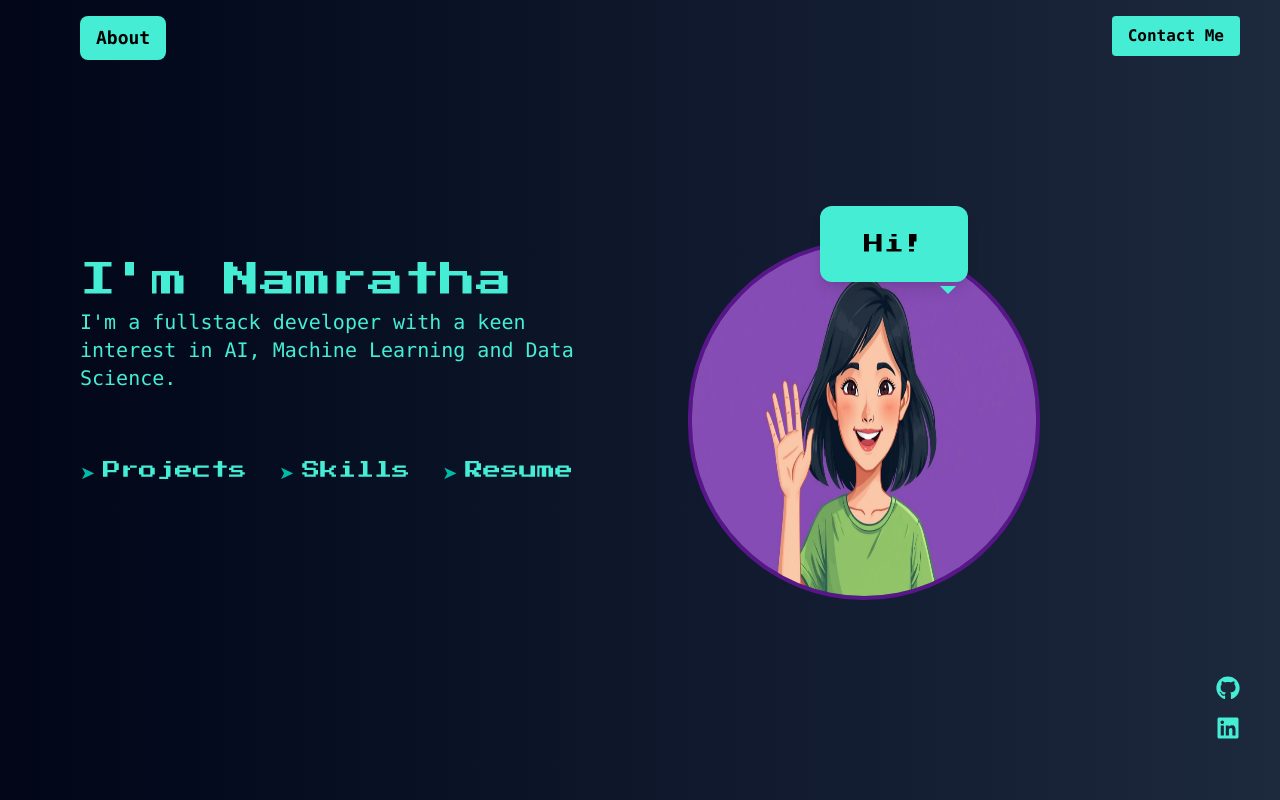
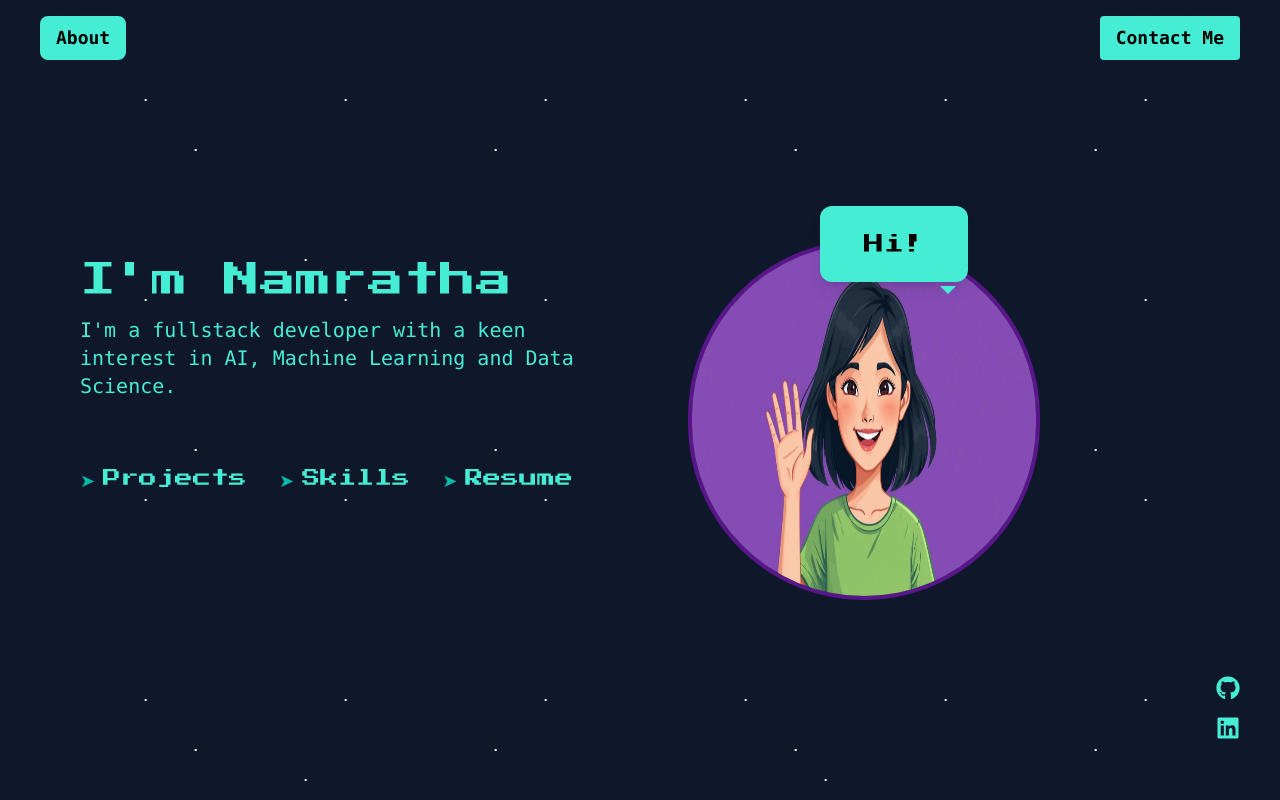
Before and after one commit to NamrathaPed/Portfolio, a React (Vite) app: page / in a window 1280 px wide. Built offline with nearby package versions, Linux system fonts and the light colour scheme.

Commit message:
Added about and Contact page

```diff
--- a/src/App.jsx
+++ b/src/App.jsx
@@ -1,12 +1,12 @@
 import './index.css'
 import Hero from './components/Hero'
-import Contact from './components/Contact'
+//import Contact from './components/Contact'
+//import About from './components/About'
 export const App = () => {
   return (
-    <div className="min-h-screen bg-gray-900 text-teal-300 font-mono overflow-x-hidden">
+    <div className="min-h-screen text-teal-300 font-mono overflow-x-hidden">
       {/* Hero Section */}
       <Hero />
-      <Contact />
     </div>
   );
 }
--- a/src/components/About.jsx
+++ b/src/components/About.jsx
@@ -0,0 +1,22 @@
+import {Tile} from "./tile";
+import "./starry.css";
+export const About=()=> {
+    return (
+        <section className="flex min-h-screen starry-bg bg-gradient-to-r from-slate-950 via-slate-900 to-slate-800">
+
+
+        <Tile
+        title= "About Me"
+        subtitle=" A little more about me"
+        description="Hi, Im Namratha, a recent Masters graduate in Information Systems from DePaul University with a GPA of 3.8/4.0. I’m passionate about data, AI, and problem-solving, and I enjoy building intelligent systems that make technology more practical and human-centered.
+
+        Ive worked on projects ranging from an AI-powered resume analyzer and AI code debugger to an e-commerce fraud detection system and an image search and recognition tool. Recently, I’ve been diving deeper into Generative AI, LLMs, and agentic AI systems while also strengthening my foundations in data analysis, C++, SQL, and software engineering.
+
+        My skillset spans Python, Java, R, SQL, Tableau, Power BI, TensorFlow, PyTorch, and cloud computing, along with hands-on experience in Agile/Scrum environments. Beyond technical skills, I bring strong problem-solving, adaptability, and communication—qualities I continue to refine while applying to both data analyst and software engineer roles."
+        className="flex flex-col p-10"
+        />
+
+        </section>
+    )
+
+}
--- a/src/components/Contact.jsx
+++ b/src/components/Contact.jsx
@@ -1,15 +1 @@
-// src/components/Contact.jsx
-export default function Contact() {
-  const handleClick = () => {
-    alert("Contact button clicked!"); // You can replace this with your contact action
-  };
-
-  return (
-    <button
-      onClick={handleClick}
-      className="fixed top-4 right-10 bg-teal-300 hover:bg-teal-500 text-black font-bold py-2 px-4 rounded"
-    >
-      Contact Me
-    </button>
-  );
-}
+//export default function Contact() {}
--- a/src/components/Hero.jsx
+++ b/src/components/Hero.jsx
@@ -2,19 +2,22 @@ import { motion } from "framer-motion";
 import { span } from "framer-motion/client";
 import { FaGithub, FaLinkedin } from "react-icons/fa";
 import { useNavigate } from "react-router-dom";
+import "./starry.css";
+export default function Hero() {
+  const navigate = useNavigate();
 
-export default function Hero() {
+
   const handleProjectsClick = () => navigate("/projects");
-  const handleAboutClick = () => navigate("/About");
-  const handleSkillsClick = () => alert("Skills clicked!");
+  const handleAboutClick = () => navigate("/about");
+  const handleSkillsClick = () => navigate("/skills");
+  const handleContactClick = () => alert("Contact button clicked!");
   const handleResumeClick = () => alert("Resume clicked!");
   const handleGithubClick = () => window.open("https://github.com/NamrathaPed", "_blank");
   const handleLinkedinClick = () => window.open("https://www.linkedin.com/in/namratha-peddamalla", "_blank");
 
-  const navigate = useNavigate();
 
   return (
-    <section className="relative flex items-center justify-between h-screen bg-gradient-to-r from-slate-950 via-slate-900 to-slate-800">
+    <section className="flex items-center justify-between h-screen starry-bg bg-gradient-to-r from-slate-950 via-slate-900 to-slate-800">
       {/* Profile Picture */}
       <motion.img
         src="/profile.jpg"
@@ -43,7 +46,7 @@ export default function Hero() {
         animate={{ x: 0, opacity: 1 }}
         transition={{ duration: 0.4, delay: 0.4 }}
       >
-        <h1 className="text-4xl font-['Press_Start_2P'] mb-2">I'm Namratha</h1>
+        <h1 className="text-4xl font-['Press_Start_2P'] mb-4">I'm Namratha</h1>
         <p className="text-xl">
           I'm a fullstack developer with a keen interest in AI, Machine Learning
           and Data Science.
@@ -62,11 +65,20 @@ export default function Hero() {
 
           <motion.button
           onClick={handleAboutClick}
-  className="fixed top-4 left-20 bg-teal-300 hover:bg-teal-500 text-black font-mono font-bold px-4 py-2 rounded-lg text-lg"
+          className="fixed top-4 left-10 bg-teal-300 hover:bg-teal-500 text-black font-mono font-bold px-4 py-2 rounded-lg text-lg"
           whileHover={{ scale: 1.05 }}
           whileTap={{ scale: 0.95 }}
     >
           About
+         </motion.button>
+
+          <motion.button
+            onClick ={handleContactClick}
+            className="fixed top-4 right-10 bg-teal-300 hover:bg-teal-500 text-black font-mono font-bold py-2 px-4 rounded"
+            whileHover={{scale: 1.05}}
+            whileTap={{scale: 0.95}}
+          >
+            Contact Me
           </motion.button>
 
 
--- /dev/null
+++ b/src/components/starry.css
@@ -0,0 +1,20 @@
+.starry-bg {
+    background-color: #0f172a;
+  background-image:
+    radial-gradient(white 1px, transparent 1px),
+    radial-gradient(white 1px, transparent 1px),
+    radial-gradient(white 1px, transparent 1px);
+  background-repeat: repeat;
+  background-size: 200px 200px, 300px 300px, 520px 520px;
+  background-position: 10px 20px, 50px 70px, 90px 40px;
+  animation: moveStars 120s linear infinite; /* slow animation */
+  }
+
+  @keyframes moveStars {
+    0% {
+      background-position: 0 0;
+    }
+    100% {
+      background-position: 1000px 0; /* horizontal movement */
+    }
+  }
--- /dev/null
+++ b/src/components/tile.jsx
@@ -0,0 +1,10 @@
+
+export const Tile=({title, subtitle, description, className}) => {
+    return (
+        <div className ={`flex justify-center items-center rounded-xl p-10 bg-gradient-to-r from-slate-950 via-slate-900 to-slate-800 shadow-[0_0_15px_#14b8a6] border-4 border-teal-400 my-[100px] mx-[200px] ${className}`}>
+            <h1 className="text-4xl text-center text-teal-300 font-['Press_Start_2P'] mb-10">{title}</h1>
+            <p className="text-xl text-center text-violet-800 font-mono mb-10">{subtitle}</p>
+            <p className="text-xl text-center font-mono text-teal-300 flex justify-center overflow-auto ">{description}</p>
+        </div>
+    )
+}
--- a/src/routes.jsx
+++ b/src/routes.jsx
@@ -1,11 +1,12 @@
 import { Routes, Route } from "react-router-dom";
 import { App } from "./App";
 import { Projects } from "./components/Projects";
-
+import { About } from "./components/About";
 
 export const routing = (
         <Routes>
             <Route path="/" element={<App/>}></Route>
+            <Route path="/about" element={<About/>}></Route>
             <Route path="/projects" element={<Projects/>}></Route>
         </Routes>
 )
--- /dev/null
+++ b/src/starry.css
@@ -0,0 +1,16 @@
+.starry-bg {
+  background-color: #0f172a; /* dark night sky */
+  background-image: radial-gradient(white 1px, transparent 1px); /* stars */
+  background-size: 20px 20px; /* spacing between stars */
+  background-repeat: repeat;
+animation: moveStars 60s linear infinite; /* slow animation */
+}
+
+@keyframes moveStars {
+  0% {
+    background-position: 0 0;
+  }
+  100% {
+    background-position: 1000px 0; /* horizontal movement */
+  }
+}
```
Lines whose indentation alone changed are shown as unchanged.
